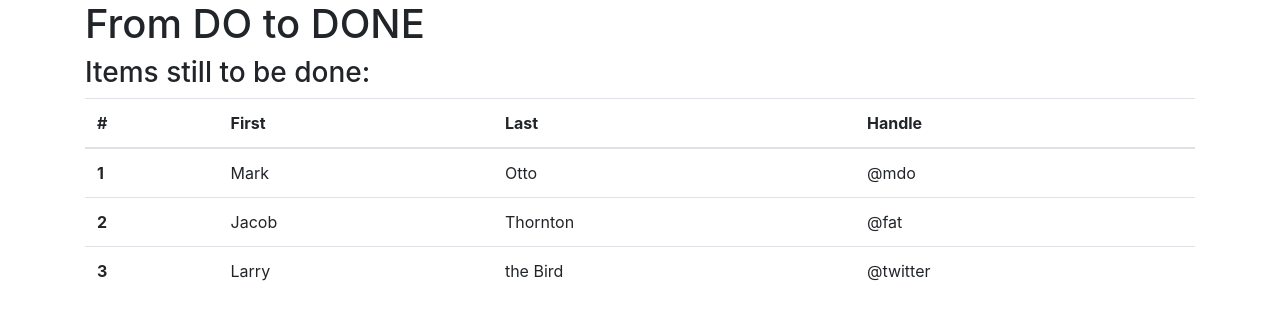
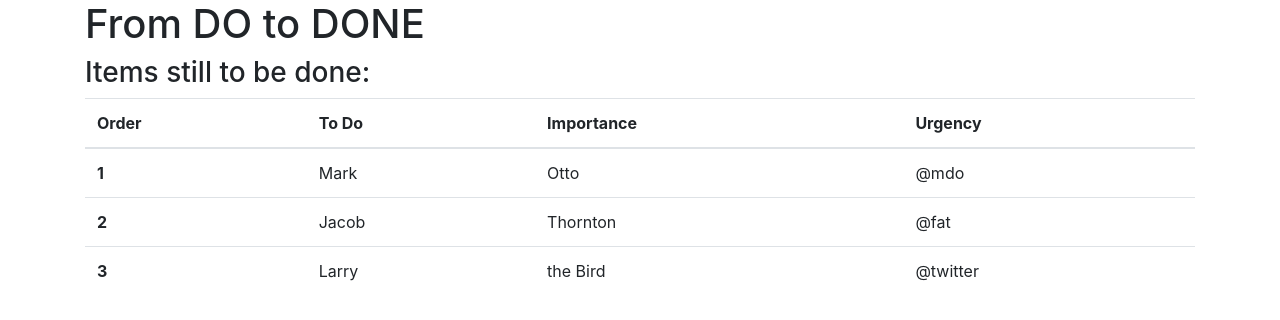
Before and after one commit to TimBiden/todo-react, a React (Create React App) app: page / in a window 1280 px wide. Shown: the top 320 px of the page. Built offline with nearby package versions, Linux system fonts and the light colour scheme.

Commit message:
Mild column edits.

```diff
--- a/src/components/toDoList.jsx
+++ b/src/components/toDoList.jsx
@@ -14,10 +14,10 @@ class ToDos extends Component {
                 <table className="table">
                     <thead>
                         <tr>
-                            <th scope="col">#</th>
-                            <th scope="col">First</th>
-                            <th scope="col">Last</th>
-                            <th scope="col">Handle</th>
+                            <th scope="col">Order</th>
+                            <th scope="col">To Do</th>
+                            <th scope="col">Importance</th>
+                            <th scope="col">Urgency</th>
                         </tr>
                     </thead>
                     <tbody>
```
